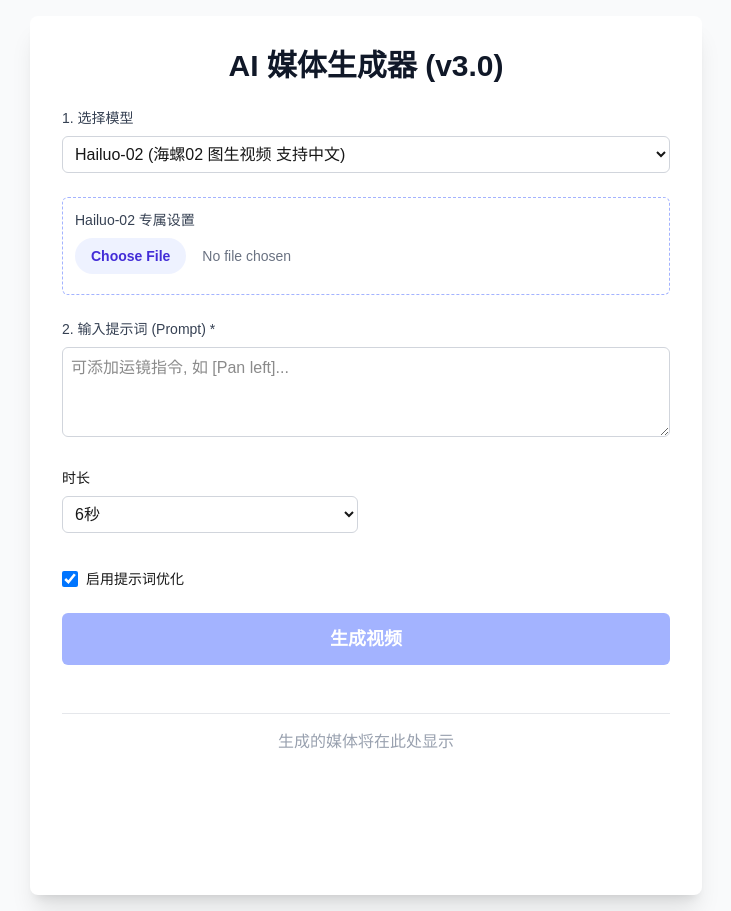
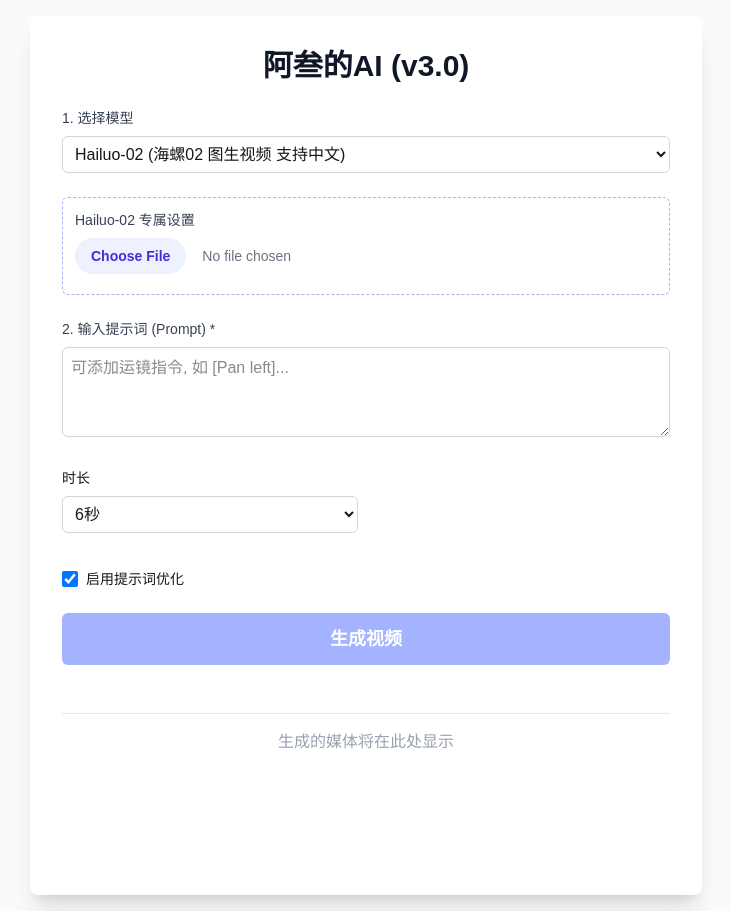
Before and after one commit to komjourney/my-fal-video-app, a Next.js app: page / in a window 1280 px wide. Shown: the whole page, without its empty margins (274-1005 px from the left). Built offline with nearby package versions, Linux system fonts and the light colour scheme; what @fal-ai/client would draw is missing.

Commit message:
update Flux-1 model activation and change header title to reflect branding

```diff
--- a/components/VideoGenerator.jsx
+++ b/components/VideoGenerator.jsx
@@ -76,7 +76,7 @@
     id: "fal-ai/flux-1/schnell",
     name: "Flux-1 (文生图 - 备用)",
     type: 'image',
-    isActive: false,
+    isActive: true,
     defaults: {
       image_size: 'landscape_4_3', num_inference_steps: 4, num_images: 1, enable_safety_checker: true,
       imageSizeOptions: [ { value: 'square_hd', label: '高清正方形 (1024x1024)'}, { value: 'square', label: '普通正方形 (512x512)'}, { value: 'portrait_4_3', label: '竖屏 4:3'}, { value: 'portrait_16_9', label: '竖屏 16:9'}, { value: 'landscape_4_3', label: '横屏 4:3'}, { value: 'landscape_16_9', label: '横屏 16:9'}, ]
@@ -208,7 +208,7 @@
 
     return (
         <div className="w-full max-w-2xl mx-auto p-6 sm:p-8 bg-white shadow-xl rounded-lg space-y-6">
-            <h1 className="text-3xl font-bold text-center text-gray-900">AI 媒体生成器 (v3.0)</h1>
+            <h1 className="text-3xl font-bold text-center text-gray-900">阿叁的AI (v3.0)</h1>
             {selectedModelConfig ? ( <>
                 <div className="space-y-2">
                     <label htmlFor="model" className="block text-sm font-medium text-gray-700">1. 选择模型</label>
```
